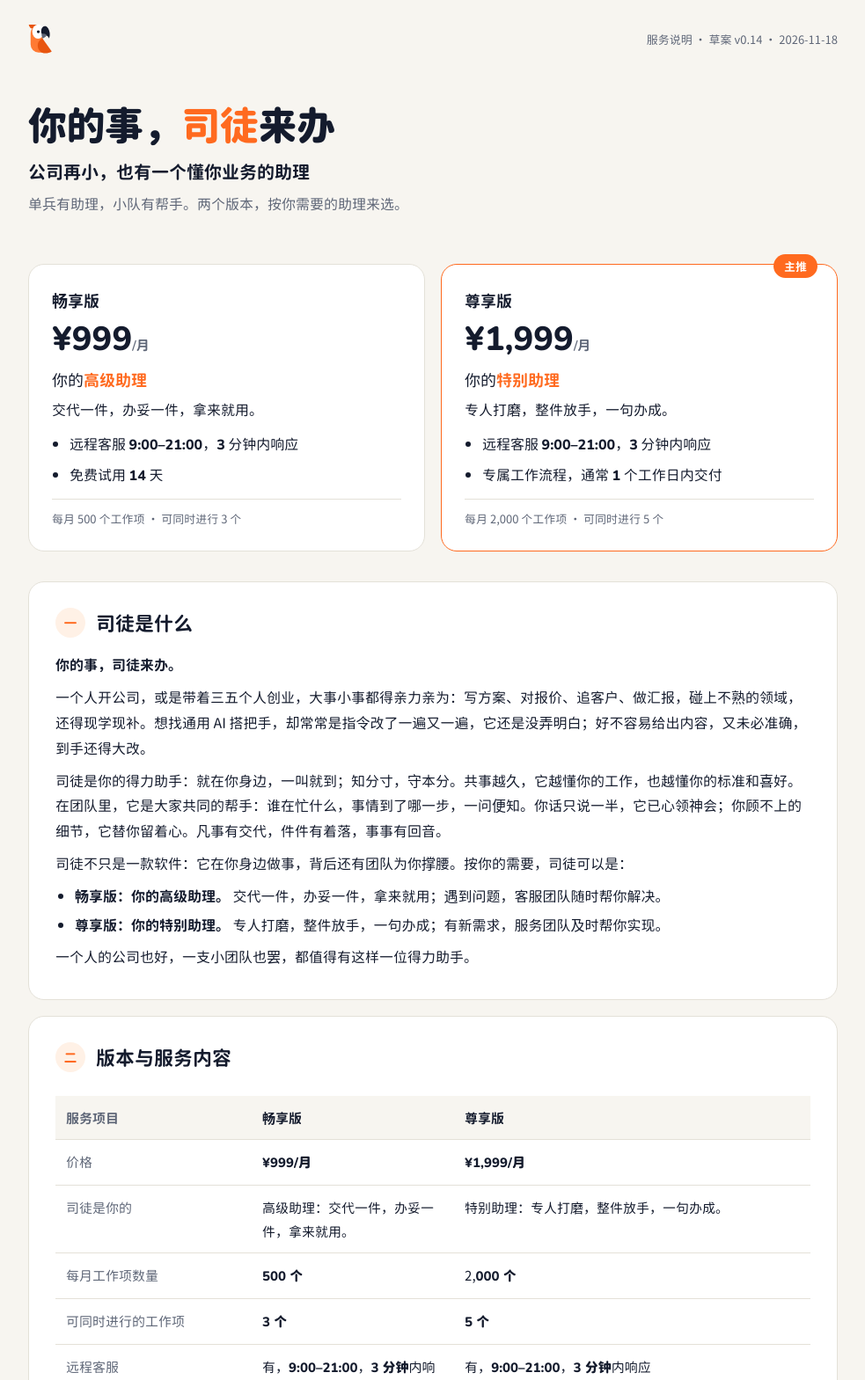
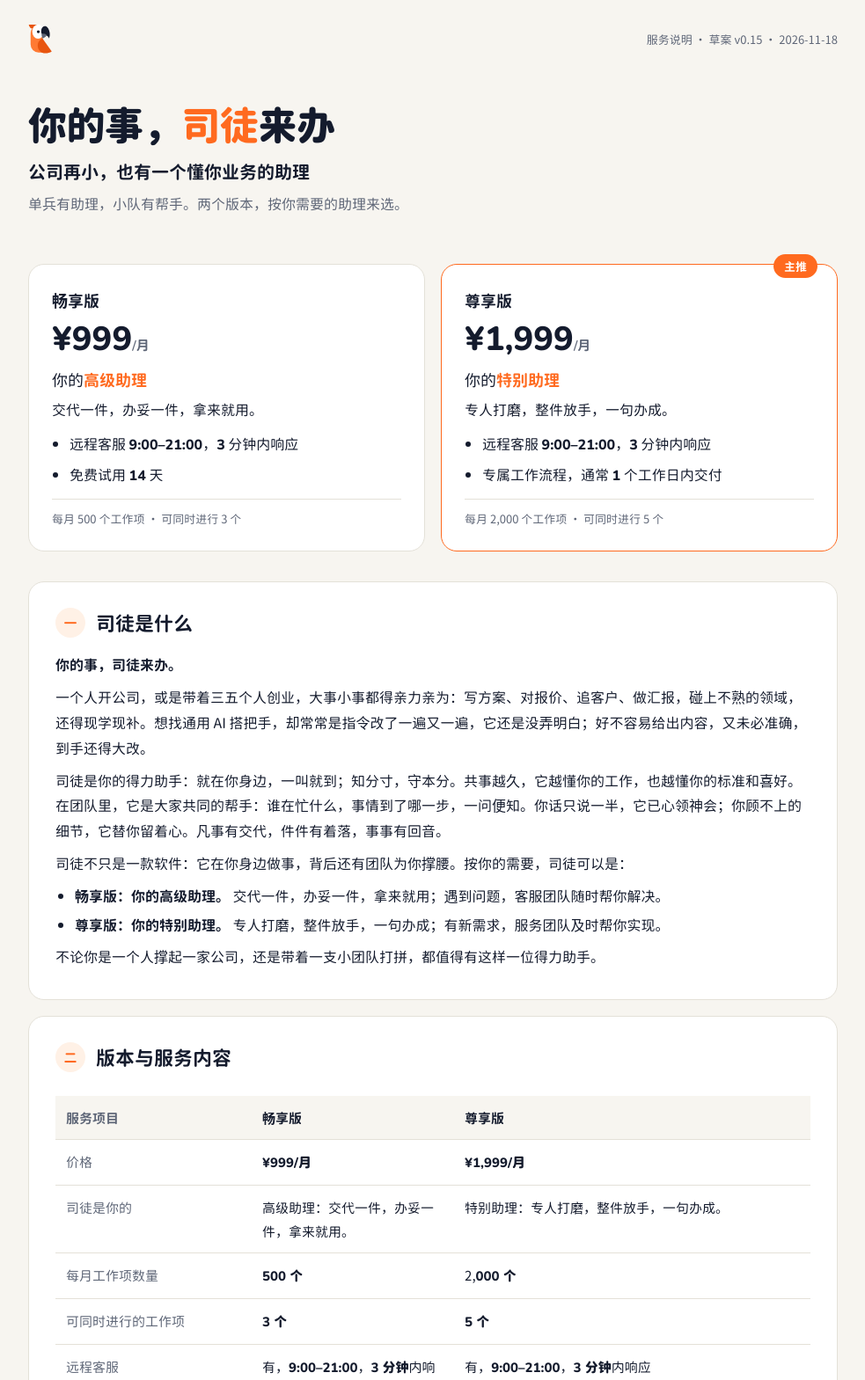
Before and after one commit to alangao2025-dev/situ-service, a plain HTML site: page public/index.html in a window 1280 px wide. Shown: the top 1569 px of the page at 88% size, without its empty margins (148-1131 px from the left). Drawn offline with Linux system fonts and the light colour scheme.

Commit message:
结尾句改为：不论你是一个人撑起一家公司，还是带着一支小团队打拼

```diff
--- a/public/index.html
+++ b/public/index.html
@@ -45,7 +45,7 @@ footer{padding:20px 0 50px;color:#5E6677;font-size:13px;display:flex;justify-con
 @media (max-width:700px){.hero h1{font-size:32px}.tiers{grid-template-columns:1fr}.card{padding:20px 18px}th:first-child,td:first-child{width:auto}}
 @media print{body{background:#fff}.card,.tier{break-inside:avoid}}
 </style></head><body>
-<header><div class="wrap top"><div style="display:inline-flex;align-items:center;gap:2.0mm"><svg width="7.587mm" height="9mm" viewBox="0 0 1686 2000" xmlns="http://www.w3.org/2000/svg"><defs><clipPath id="sp3"><rect x="-200" y="0" width="2086" height="2200"/></clipPath></defs><g clip-path="url(#sp3)"><circle cx="360" cy="-40" r="320" fill="#E8550F"/><path d="M162 1330 V600 C162 420 230 290 330 200 C430 110 560 50 700 20 L960 920 V1870 H700 A538 538 0 0 1 162 1330 Z" fill="#FF7A33"/><ellipse cx="660" cy="470" rx="384" ry="476" fill="#FFFFFF"/><circle cx="678" cy="477" r="97" fill="#141B2D"/><path d="M960 920 L1575 1792 C1450 1880 1300 1920 1150 1918 C860 1912 640 1680 637 1390 C635 1180 760 1000 960 920 Z" fill="#E8550F"/><path d="M885 580 C910 620 960 640 1050 635 C1130 630 1190 650 1225 730 C1150 830 1060 890 960 920 C915 820 890 700 885 580 Z" fill="#5E6677"/><path d="M885 580 C850 400 880 250 960 170 C1030 100 1110 80 1180 110 C1300 160 1400 320 1440 540 C1462 700 1440 840 1378 920 C1375 840 1320 742 1225 730 C1190 650 1130 630 1050 635 C960 640 910 620 885 580 Z" fill="#141B2D"/></g></svg><div><span class="wm wm-ink" style="height:4.14mm;width:8.54mm" role="img" aria-label="司徒"></span></div></div><span class="meta">服务说明 · 草案 v0.14 · 2026-11-18</span></div></header>
+<header><div class="wrap top"><div style="display:inline-flex;align-items:center;gap:2.0mm"><svg width="7.587mm" height="9mm" viewBox="0 0 1686 2000" xmlns="http://www.w3.org/2000/svg"><defs><clipPath id="sp3"><rect x="-200" y="0" width="2086" height="2200"/></clipPath></defs><g clip-path="url(#sp3)"><circle cx="360" cy="-40" r="320" fill="#E8550F"/><path d="M162 1330 V600 C162 420 230 290 330 200 C430 110 560 50 700 20 L960 920 V1870 H700 A538 538 0 0 1 162 1330 Z" fill="#FF7A33"/><ellipse cx="660" cy="470" rx="384" ry="476" fill="#FFFFFF"/><circle cx="678" cy="477" r="97" fill="#141B2D"/><path d="M960 920 L1575 1792 C1450 1880 1300 1920 1150 1918 C860 1912 640 1680 637 1390 C635 1180 760 1000 960 920 Z" fill="#E8550F"/><path d="M885 580 C910 620 960 640 1050 635 C1130 630 1190 650 1225 730 C1150 830 1060 890 960 920 C915 820 890 700 885 580 Z" fill="#5E6677"/><path d="M885 580 C850 400 880 250 960 170 C1030 100 1110 80 1180 110 C1300 160 1400 320 1440 540 C1462 700 1440 840 1378 920 C1375 840 1320 742 1225 730 C1190 650 1130 630 1050 635 C960 640 910 620 885 580 Z" fill="#141B2D"/></g></svg><div><span class="wm wm-ink" style="height:4.14mm;width:8.54mm" role="img" aria-label="司徒"></span></div></div><span class="meta">服务说明 · 草案 v0.15 · 2026-11-18</span></div></header>
 <main class="wrap">
 <div class="hero"><h1>你的事，<em>司徒</em>来办</h1><p class="lead">公司再小，也有一个懂你业务的助理</p><p class="sub">单兵有助理，小队有帮手。两个版本，按你需要的助理来选。</p></div>
 <div class="tiers">
@@ -66,7 +66,7 @@ footer{padding:20px 0 50px;color:#5E6677;font-size:13px;display:flex;justify-con
 <li><strong>畅享版：你的高级助理。</strong> 交代一件，办妥一件，拿来就用；遇到问题，客服团队随时帮你解决。</li>
 <li><strong>尊享版：你的特别助理。</strong> 专人打磨，整件放手，一句办成；有新需求，服务团队及时帮你实现。</li>
 </ul>
-<p>一个人的公司也好，一支小团队也罢，都值得有这样一位得力助手。</p>
+<p>不论你是一个人撑起一家公司，还是带着一支小团队打拼，都值得有这样一位得力助手。</p>
 </section><section class="card"><h2><span class="no">二</span>版本与服务内容</h2>
 <div class="tbl"><table>
 <thead>
```
